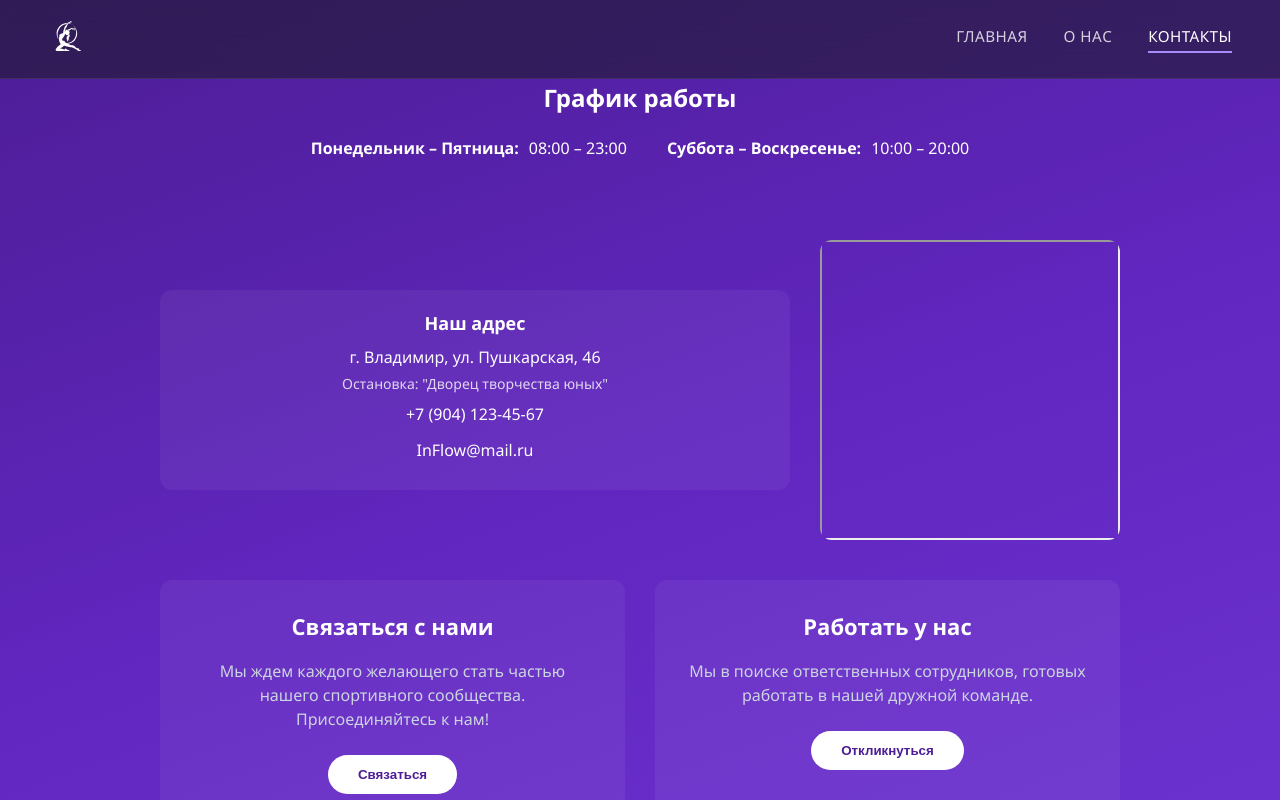
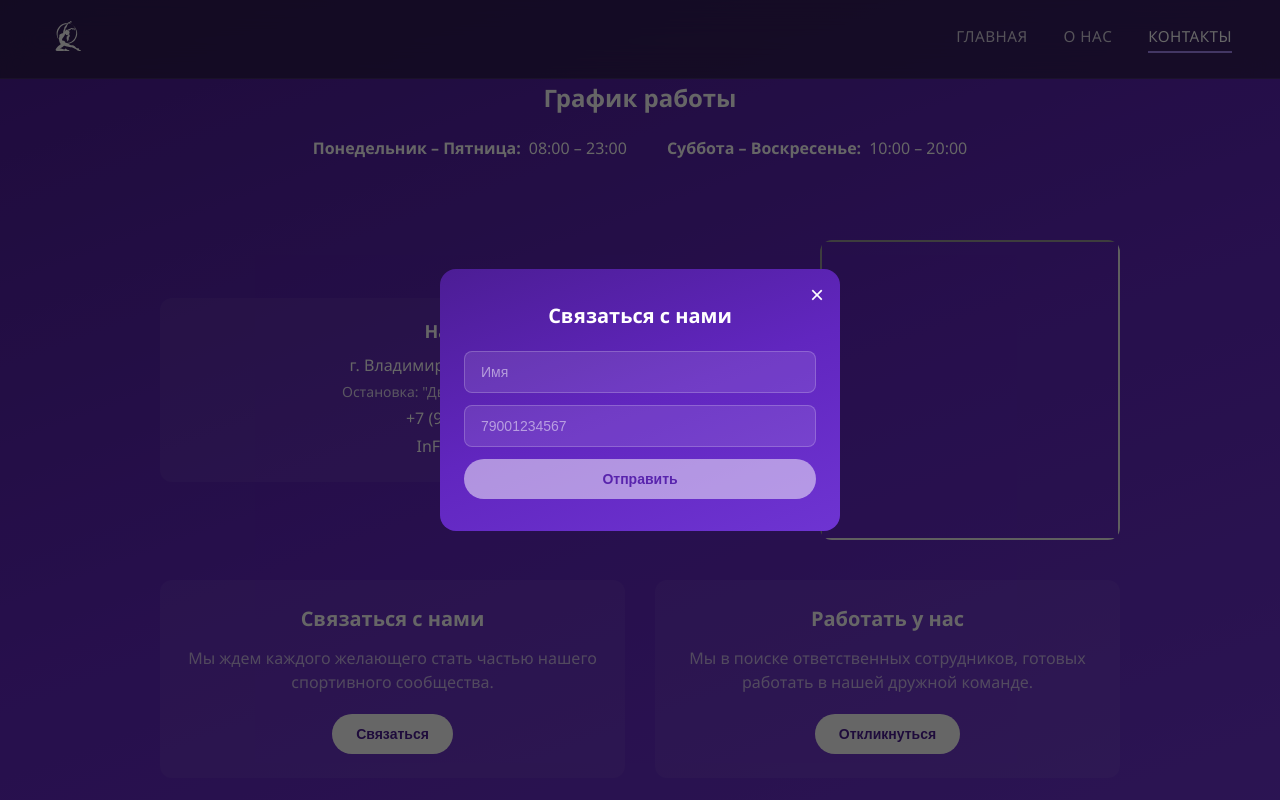
Before and after one commit to MiyY11/project, a Vue app: page /contact in a window 1280 px wide. Both pictures are taken after a click on the button "Связаться". Shown: the top 800 px of the page. Built offline with nearby package versions, Linux system fonts and the light colour scheme.

Commit message:
Изменено: в секции контакты добавлена форма(имя, номер телефона); Добавлен файл ModalForm

```diff
--- /dev/null
+++ b/src/components/ModalForm.vue
@@ -0,0 +1,107 @@
+<template>
+  <div v-if="modelValue" class="Modal" @click.self="$emit('close')">
+    <div class="Modal__content">
+      <button @click="$emit('close')" class="Modal__close">&times;</button>
+      <h3>{{ title }}</h3>
+      <form @submit.prevent="onSubmit">
+        <input v-model="name" @input="name=name.replace(/[^а-яА-ЯёЁa-zA-Z\s]/g,'')" placeholder="Имя" required class="Modal__input">
+        <input type="tel" v-model="phone" @input="phone=phone.replace(/\D/g,'').slice(0,11)" placeholder="79001234567" required class="Modal__input">
+        <button type="submit" :disabled="phone.length!==11||name.length<2" class="Modal__btn">Отправить</button>
+      </form>
+    </div>
+  </div>
+</template>
+
+<script setup>
+import { ref } from 'vue'
+
+const props = defineProps(['modelValue', 'title'])
+const emit = defineEmits(['close', 'submit'])
+const name = ref('')
+const phone = ref('')
+
+const onSubmit = () => {
+  emit('submit', { name: name.value, phone: phone.value })
+  name.value = ''
+  phone.value = ''
+}
+</script>
+
+<style scoped>
+.Modal {
+  position: fixed;
+  inset: 0;
+  background: rgba(0,0,0,0.6);
+  display: flex;
+  align-items: center;
+  justify-content: center;
+  padding: 20px;
+  z-index: 100;
+}
+
+.Modal__content {
+  background: var(--gradient-primary);
+  padding: 32px 24px;
+  border-radius: 16px;
+  width: 100%;
+  max-width: 400px;
+  position: relative;
+}
+
+.Modal__close {
+  position: absolute;
+  top: 12px;
+  right: 16px;
+  background: none;
+  border: none;
+  color: #fff;
+  font-size: 24px;
+  cursor: pointer;
+}
+
+.Modal__content h3 {
+  color: #fff;
+  font-size: 20px;
+  margin-bottom: 20px;
+  text-align: center;
+}
+
+.Modal__input {
+  width: 100%;
+  padding: 12px 16px;
+  margin-bottom: 12px;
+  border: 1px solid rgba(255,255,255,0.2);
+  border-radius: 8px;
+  background: rgba(255,255,255,0.1);
+  color: #fff;
+  font-size: 14px;
+}
+
+.Modal__input::placeholder {
+  color: rgba(255,255,255,0.5);
+}
+
+.Modal__btn {
+  width: 100%;
+  padding: 12px 24px;
+  background: #fff;
+  color: #4c1d95;
+  border: none;
+  border-radius: 24px;
+  font-weight: 600;
+  font-size: 14px;
+  cursor: pointer;
+  transition: 0.2s;
+}
+
+.Modal__btn:disabled {
+  opacity: 0.5;
+  cursor: not-allowed;
+}
+
+.Modal__btn:not(:disabled):hover {
+  background: #7c3aed;
+  color: #fff;
+  transform: translateY(-2px);
+}
+</style>
--- a/src/components/ServicesSection.vue
+++ b/src/components/ServicesSection.vue
@@ -26,7 +26,7 @@ const services = [
 <style scoped>
 .services-section {
   padding: 100px 24px;
-  background: linear-gradient(160deg, #4c1d95, #6d28d9, #7c3aed);
+  background: var(--gradient-primary);
   text-align: center;
 }
 
@@ -36,19 +36,16 @@ const services = [
 }
 
 .section-heading {
-  font-size: clamp(1.75rem, 3vw, 2.5rem);
+  font-size: 40px;
   font-weight: 800;
-  color: #fff;
-  margin: 0 0 12px;
-  letter-spacing: -0.01em;
-  text-align: center;
+  color: var(--color-white);
+  margin-bottom: 12px;
 }
 
 .section-subheading {
-  font-size: 1.05rem;
+  font-size: 16px;
   color: var(--color-text-muted);
-  margin: 0 0 56px;
-  text-align: center;
+  margin-bottom: 56px;
 }
 
 .services-section__grid {
@@ -58,40 +55,36 @@ const services = [
 }
 
 .service-card {
-  background: rgba(255, 255, 255, 0.08);
-  backdrop-filter: blur(8px);
-  border: 1px solid rgba(255, 255, 255, 0.12);
+  background: var(--bg-glass);
   padding: 40px 32px;
   border-radius: 20px;
   text-align: left;
-  transition: background 0.3s ease, transform 0.3s ease;
+  transition: 0.2s;
 }
 
 .service-card:hover {
-  background: rgba(255, 255, 255, 0.14);
+  background: var(--bg-glass-hover);
   transform: translateY(-4px);
 }
 
 .service-card__number {
-  font-size: 2.5rem;
+  font-size: 40px;
   font-weight: 800;
-  color: rgba(252, 251, 255, 0.4);
+  color: rgba(255, 255, 255, 0.4);
   margin-bottom: 12px;
-  line-height: 1;
 }
 
 .service-card__title {
-  font-size: 1.2rem;
-  color: #fff;
-  margin: 0 0 10px;
+  font-size: 20px;
   font-weight: 700;
+  color: var(--color-white);
+  margin-bottom: 8px;
 }
 
 .service-card__text {
+  font-size: 14px;
   color: var(--color-text-muted);
-  line-height: 1.65;
   margin: 0;
-  font-size: 0.92rem;
 }
 
 @media (max-width: 900px) {
@@ -99,10 +92,4 @@ const services = [
     grid-template-columns: 1fr;
   }
 }
-
-@media (max-width: 640px) {
-  .services-section {
-    padding: 64px 16px;
-  }
-}
 </style>
--- a/src/pages/ContactPage.vue
+++ b/src/pages/ContactPage.vue
@@ -19,12 +19,7 @@
         <p><a href="mailto:InFlow@mail.ru" class="ContactLink">InFlow@mail.ru</a></p>
       </div>
       <div class="MapSquare">
-        <iframe
-          src="https://yandex.ru/map-widget/v1/?ll=56.126568,40.404603&z=16&pt=56.126568,40.404603,pmrdm"
-          loading="lazy"
-          width="100%"
-          height="100%"
-        ></iframe>
+        <iframe src="https://yandex.ru/map-widget/v1/?ll=56.126568,40.404603&z=16" loading="lazy" width="100%" height="100%"></iframe>
       </div>
     </section>
 
@@ -32,27 +27,45 @@
       <div v-for="block in blocks" :key="block.title" class="Block">
         <h3>{{ block.title }}</h3>
         <p>{{ block.desc }}</p>
-        <button class="BlockBtn">{{ block.btn }}</button>
+        <button @click="openModal(block.title)" class="BlockBtn">{{ block.btn }}</button>
       </div>
     </section>
+
+    <ModalForm v-model="isModalOpen" :title="modalTitle" @close="isModalOpen = false" @submit="onSubmit" />
   </div>
 </template>
 
 <script setup>
+import { ref } from 'vue'
+import ModalForm from '@/components/ModalForm.vue'
+
 const workingHours = [
   { days: 'Понедельник – Пятница', hours: '08:00 – 23:00' },
   { days: 'Суббота – Воскресенье', hours: '10:00 – 20:00' }
 ]
 
 const blocks = [
-  { title: 'Связаться с нами', desc: 'Мы ждем каждого желающего стать частью нашего спортивного сообщества. Присоединяйтесь к нам!', btn: 'Связаться' },
+  { title: 'Связаться с нами', desc: 'Мы ждем каждого желающего стать частью нашего спортивного сообщества.', btn: 'Связаться' },
   { title: 'Работать у нас', desc: 'Мы в поиске ответственных сотрудников, готовых работать в нашей дружной команде.', btn: 'Откликнуться' }
 ]
+
+const isModalOpen = ref(false)
+const modalTitle = ref('')
+
+const openModal = (title) => {
+  modalTitle.value = title
+  isModalOpen.value = true
+}
+
+const onSubmit = (data) => {
+  alert(`Спасибо! Мы свяжемся с вами: +7 ${data.phone}`)
+  isModalOpen.value = false
+}
 </script>
 
 <style scoped>
 .contact-page {
-  background: linear-gradient(160deg, #4c1d95, #6126bf, #6e34d2);
+  background: var(--gradient-primary);
   min-height: 100dvh;
   padding-bottom: 60px;
 }
@@ -65,7 +78,7 @@ const blocks = [
 .WorkingTime h2 {
   font-size: 24px;
   margin-bottom: 20px;
-  color: #fff;
+  color: var(--color-white);
 }
 
 .WorkingTime-box {
@@ -76,11 +89,11 @@ const blocks = [
 }
 
 .WorkingTime-item {
-  color: #fff;
+  color: var(--color-white);
 }
 
 .WorkingTime-item span {
-  margin-left: 10px;
+  margin-left: 8px;
 }
 
 .MapAddressBlock {
@@ -95,7 +108,7 @@ const blocks = [
 
 .AddressText {
   flex: 1;
-  background: rgba(255, 255, 255, 0.05);
+  background: var(--bg-glass);
   padding: 20px;
   text-align: center;
   border-radius: 12px;
@@ -104,11 +117,11 @@ const blocks = [
 .AddressText h3 {
   font-size: 18px;
   margin-bottom: 8px;
-  color: #fff;
+  color: var(--color-white);
 }
 
 .AddressText p {
-  color: #fff;
+  color: var(--color-white);
   margin: 4px 0;
 }
 
@@ -119,10 +132,8 @@ const blocks = [
 }
 
 .ContactLink {
-  color: #fff;
+  color: var(--color-white);
   text-decoration: none;
-  display: inline-block;
-  margin: 4px 0;
 }
 
 .ContactLink:hover {
@@ -148,38 +159,50 @@ const blocks = [
 
 .Block {
   flex: 1;
-  background: rgba(255, 255, 255, 0.05);
-  padding: 30px;
+  background: var(--bg-glass);
+  padding: 24px;
   text-align: center;
   border-radius: 12px;
 }
 
 .Block h3 {
-  font-size: 22px;
-  color: #fff;
-  margin: 0 0 16px;
+  font-size: 20px;
+  color: var(--color-white);
+  margin-bottom: 12px;
 }
 
 .Block p {
-  color: #cbd5e1;
-  line-height: 1.5;
-  margin: 0 0 24px;
+  color: var(--color-text-muted);
+  margin-bottom: 20px;
 }
 
 .BlockBtn {
-  background: #fff;
-  color: #4c1d95;
+  padding: 12px 24px;
+  background: var(--color-white);
+  color: var(--color-primary);
   border: none;
-  padding: 12px 30px;
+  border-radius: 24px;
   font-weight: 600;
-  border-radius: 30px;
+  font-size: 14px;
   cursor: pointer;
-  transition: 0.5s;
+  transition: 0.2s;
 }
 
 .BlockBtn:hover {
-  background: #a78bfa;
-  color: #fff;
+  background: var(--color-primary-light);
+  color: var(--color-white);
   transform: translateY(-2px);
 }
+
+@media (max-width: 900px) {
+  .MapAddressBlock,
+  .TwoBlocks {
+    flex-direction: column;
+  }
+
+  .MapSquare {
+    width: 100%;
+    height: 250px;
+  }
+}
 </style>
```
